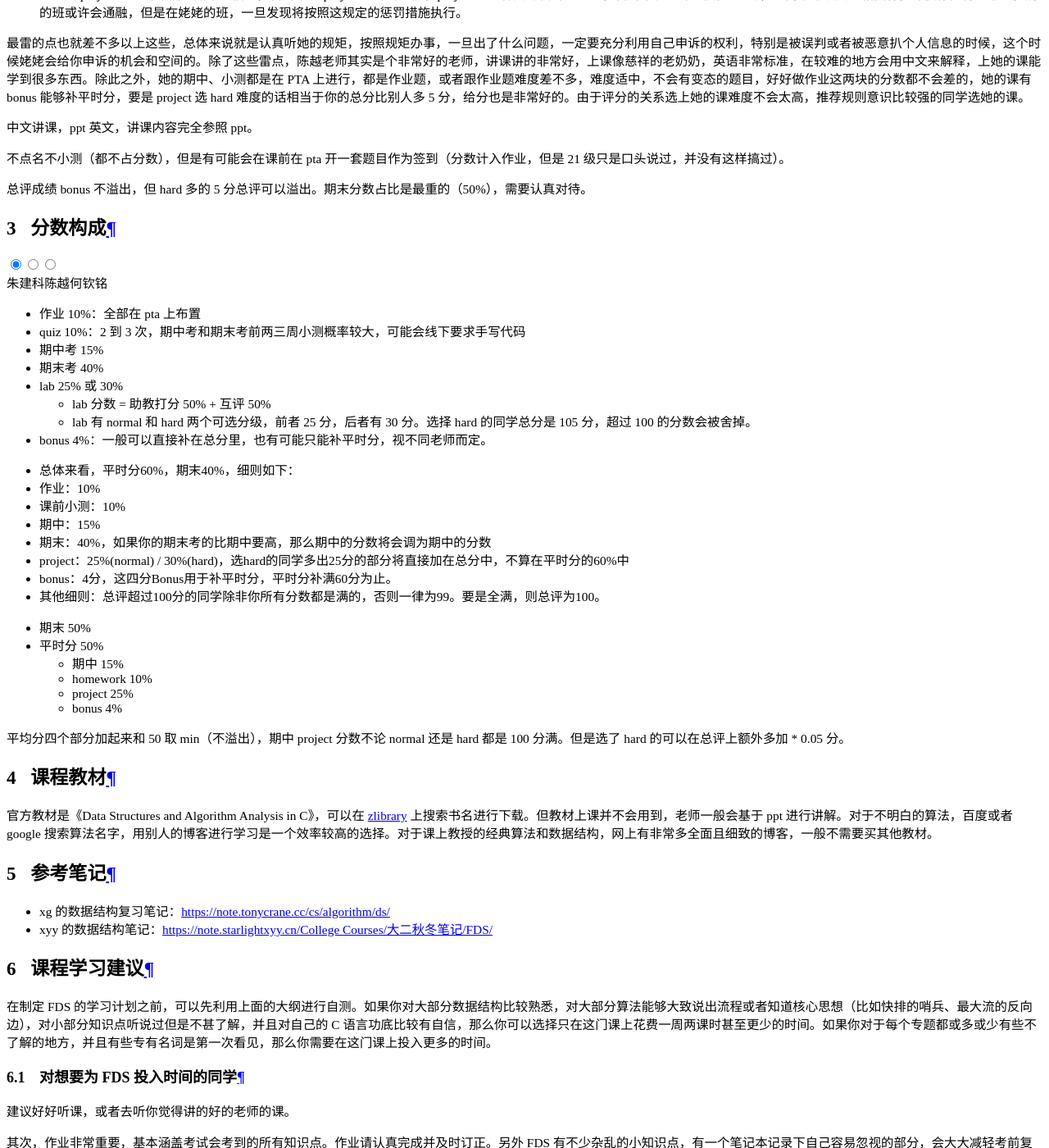
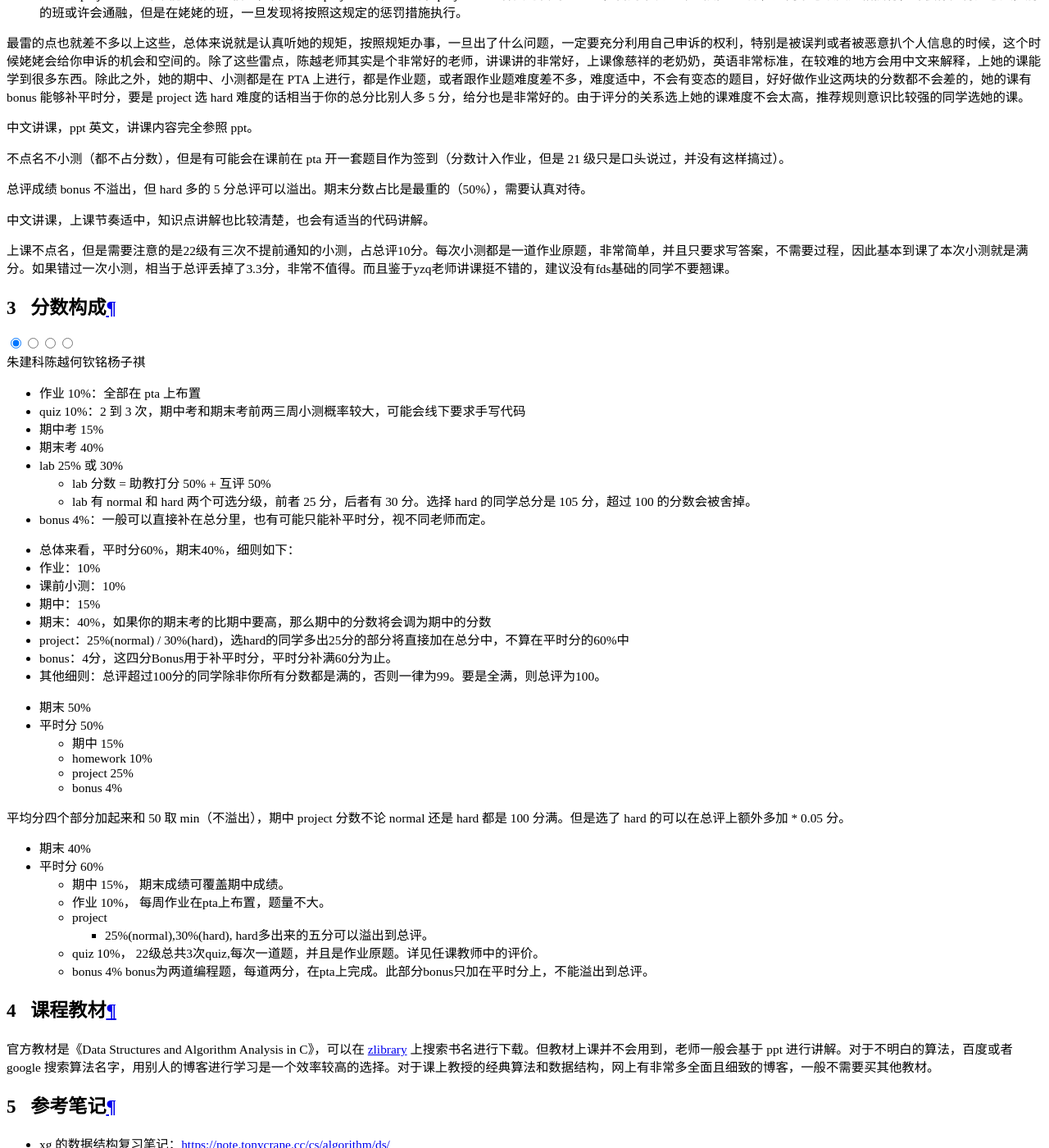
Before and after one commit to ZJU-Turing/TuringCourses, an MkDocs documentation site: the page built from docs/major_basic/data_structure/index.md, in a window 1280 px wide and 1400 px high, scrolled down 18932 px. Shown: the whole window at 82% size. Built offline with MkDocs 1.6.1 and Material for MkDocs 9.7.7, drawn with Linux system fonts in a browser that asks for light colours; comment, search, counter and statistics services are not loaded; some of the changed text lies outside the part shown.

Commit message:
Update index.md

```diff
--- a/docs/major_basic/data_structure/index.md
+++ b/docs/major_basic/data_structure/index.md
@@ -110,6 +110,10 @@ FDS 按专题授课，主要介绍栈、队列、树、堆、并查集、图等
 
     总评成绩 bonus 不溢出，但 hard 多的 5 分总评可以溢出。期末分数占比是最重的（50%），需要认真对待。
 
+=== "杨子祺"
+    中文讲课，上课节奏适中，知识点讲解也比较清楚，也会有适当的代码讲解。
+
+    上课不点名，但是需要注意的是22级有三次不提前通知的小测，占总评10分。每次小测都是一道作业原题，非常简单，并且只要求写答案，不需要过程，因此基本到课了本次小测就是满分。如果错过一次小测，相当于总评丢掉了3.3分，非常不值得。而且鉴于yzq老师讲课挺不错的，建议没有fds基础的同学不要翘课。
 
 ## 分数构成
 
@@ -143,6 +147,16 @@ FDS 按专题授课，主要介绍栈、队列、树、堆、并查集、图等
 
     平均分四个部分加起来和 50 取 min（不溢出），期中 project 分数不论 normal 还是 hard 都是 100 分满。但是选了 hard 的可以在总评上额外多加 <project 分数（100 满）> * 0.05 分。
 
+=== "杨子祺"
+    - 期末 40%
+    - 平时分 60%
+        - 期中 15%， 期末成绩可覆盖期中成绩。
+        - 作业 10%， 每周作业在pta上布置，题量不大。
+        - project
+            - 25%(normal),30%(hard), hard多出来的五分可以溢出到总评。
+        - quiz 10%， 22级总共3次quiz,每次一道题，并且是作业原题。详见任课教师中的评价。
+        - bonus 4% bonus为两道编程题，每道两分，在pta上完成。此部分bonus只加在平时分上，不能溢出到总评。
+
 
 
 ## 课程教材
@@ -152,6 +166,7 @@ FDS 按专题授课，主要介绍栈、队列、树、堆、并查集、图等
 ## 参考笔记
 - xg 的数据结构复习笔记：https://note.tonycrane.cc/cs/algorithm/ds/
 - xyy 的数据结构笔记：[https://note.starlightxyy.cn/College Courses/大二秋冬笔记/FDS/](https://note.starlightxyy.cn/College%20Courses/%E5%A4%A7%E4%BA%8C%E7%A7%8B%E5%86%AC%E7%AC%94%E8%AE%B0/FDS/)
+- pta作业和历年卷上一些易错理论题的整理：https://lhxcs.github.io/note/cs/ds/pta/
 
 ## 课程学习建议
 
```
